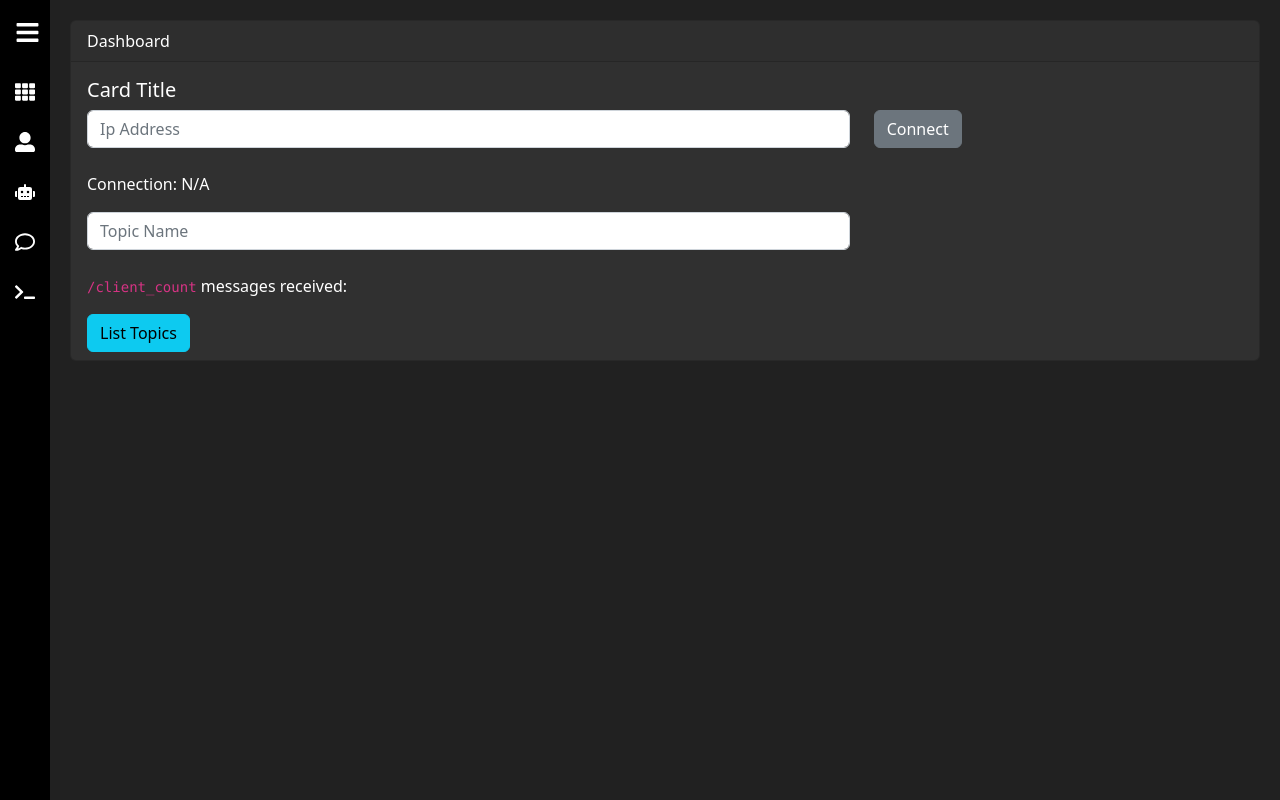
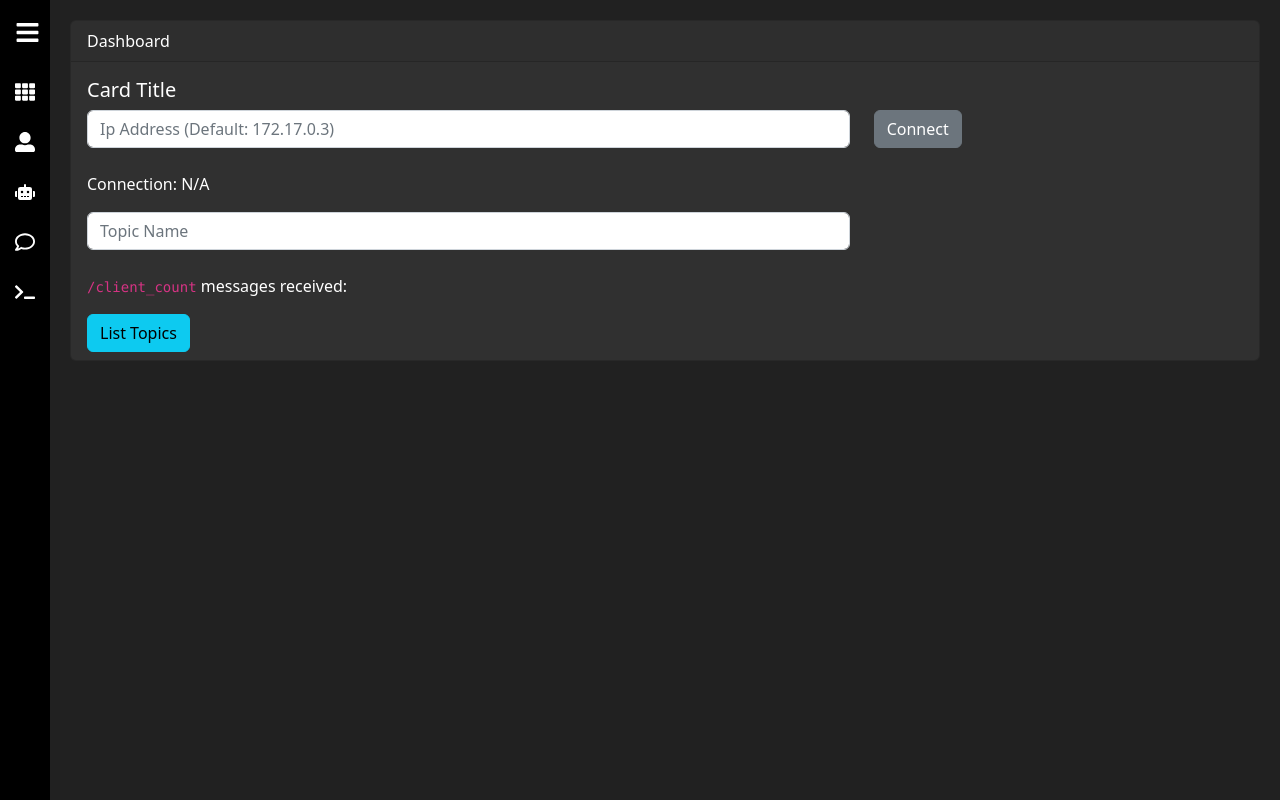
Before and after one commit to qaysedc/SystemadministrationWiSe22, a React (Create React App) app in the folder react-app/: page / in a window 1280 px wide. Built offline with nearby package versions, Linux system fonts and the light colour scheme.

Commit message:
outsourced connection handling into component

```diff
--- a/react-app/src/App.js
+++ b/react-app/src/App.js
@@ -1,4 +1,4 @@
-import React, { useState, useRef, useEffect } from 'react'
+import React, { createContext, useState } from 'react'
 //import logo from './logo.svg';
 import Sidebar from './components/Sidebar'
 
@@ -11,12 +11,31 @@ import Robots from './pages/Robots'
 import Topics from './pages/Topics'
 import Console from './pages/Console'
 
+export const AppContext = createContext({defaultOptions: {
+  queries: {
+    refetchOnWindowFocus: false,
+  },
+}})
+
 function App() {
 
+  const [ros, setRos] = useState(null)
+  const [connection, setConnection] = useState(null)
 
+  ros?.on("connection", () => {
+    document.getElementById("status").innerHTML = "successful";
+    //setConnection(true)
+    setConnection(true)
+  });
+  ros?.on("error", (error) => {
+    document.getElementById("status").innerHTML = `errored out (${error})`;
+    //setConnection(false)
+    setConnection(false)
+  });
 
 
   return (
+    <AppContext.Provider value={{ros, setRos, connection}}>
       <BrowserRouter>
         <Sidebar>
           <Routes>
@@ -29,6 +48,7 @@ function App() {
           </Routes>
         </Sidebar>
       </BrowserRouter>
+    </AppContext.Provider>
   );
 }
 
--- /dev/null
+++ b/react-app/src/components/Connection.jsx
@@ -0,0 +1,41 @@
+import { useState, useContext } from 'react'
+import { AppContext } from '../App'
+import ROSLIB from 'roslib';
+
+// Bootstrap Imports
+import Row from 'react-bootstrap/Row';
+import Col from 'react-bootstrap/Col';
+import Button from 'react-bootstrap/Button';
+import Form from 'react-bootstrap/Form';
+
+export default function Connection() {
+    const { setRos, connection } = useContext(AppContext)
+    const [ipAddress, setIpAddress] = useState("172.17.0.3")
+
+    const handleConnection = (e) => {
+        if (ipAddress === '') return
+        setRos(new ROSLIB.Ros({ url: "ws://"+ipAddress+":9090" }))
+    }
+
+  return (
+    <div>
+        <Row className="mb-4">
+            <Col xs={8}>
+                <Form.Control
+                    onChange={(e) => setIpAddress(e.target.value)}
+                    placeholder="Ip Address (Default: 172.17.0.3)">
+                </Form.Control>
+            </Col>
+            <Col xs={4}>
+                <Button
+                    variant={connection ? 'success' : 'secondary'}
+                    onClick={handleConnection}
+                >
+                    {connection ? 'Connected' : 'Connect'}
+                </Button>
+            </Col>
+        </Row>
+        <p name={connection}>Connection: <span id="status">N/A</span></p>
+    </div>
+  )
+}
--- a/react-app/src/components/TopicList.jsx
+++ b/react-app/src/components/TopicList.jsx
@@ -1,43 +1,26 @@
-import React, { useState, useRef, useEffect } from 'react'
+import React, { useState, useRef, useEffect, useContext } from 'react'
+import { AppContext } from '../App'
+import ROSLIB from 'roslib';
+
+// Components
 import TopicWindow from './TopicWindow'
+import Connection from './Connection';
 
+// Bootstrap Imports
 import Row from 'react-bootstrap/Row';
 import Col from 'react-bootstrap/Col';
 import Button from 'react-bootstrap/Button';
 import Form from 'react-bootstrap/Form';
 
 
-import ROSLIB from 'roslib';
+function TopicList() {
+    const { ros } = useContext(AppContext)
 
-
-
-function TopicList() {
-
-    const ipAddressRef = useRef()
     const topicNameRef = useRef()
     const [alltopicslist, setTopics] = useState([])
-    var ros = null
-    //const [connection, setConnection] = useState(false)
-    var connection = false
+
     var topics = null;
 
-
-function handleConnection(e) {
-    const ipAddress = ipAddressRef.current.value
-    if (ipAddress === '') return
-    ros = new ROSLIB.Ros({ url: "ws://"+ipAddress+":9090" });
-    console.log(ipAddress)
-    ros.on("connection", () => {
-        document.getElementById("status").innerHTML = "successful";
-        //setConnection(true)
-        connection = true;
-    });
-    ros.on("error", (error) => {
-        document.getElementById("status").innerHTML = `errored out (${error})`;
-        //setConnection(false)
-        connection = false
-    });
-}
 
     let hdt = function handleTopicSub(e) {
 
@@ -95,11 +78,7 @@ function getTopics() {
 
   return (
     <>
-        <Row className="mb-4">
-            <Col xs={8}><Form.Control ref={ipAddressRef} placeholder="Ip Address"></Form.Control></Col>
-            <Col xs={4}><Button variant={connection ? 'success' : 'secondary'} onClick={handleConnection}>{connection ? 'Connected' : 'Connect'}</Button></Col>
-        </Row>
-        <p name={connection}>Connection: <span id="status">N/A</span></p>
+        <Connection />
 
         <Row className="mb-4">
             <Col xs={8}><Form.Control ref={topicNameRef} placeholder="Topic Name"></Form.Control></Col>
```
Lines whose indentation alone changed are shown as unchanged.
